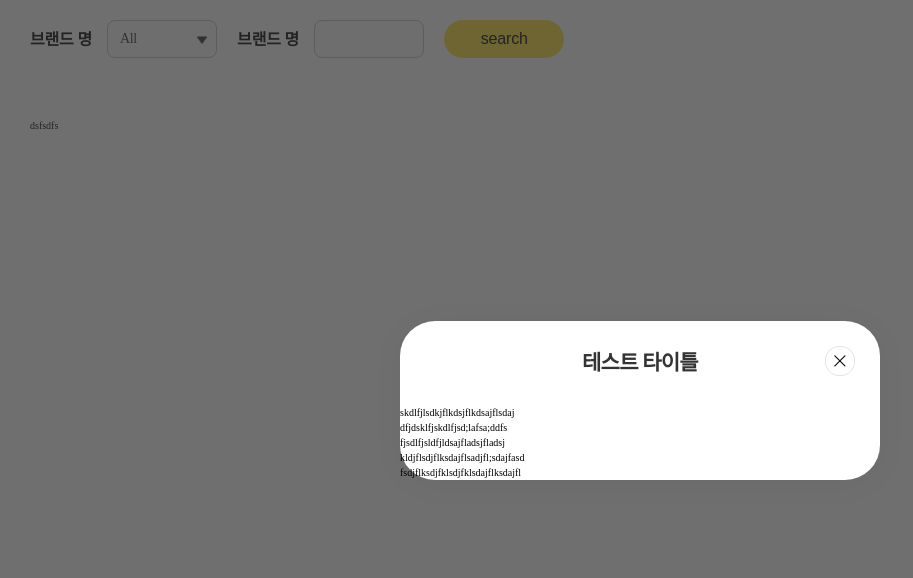
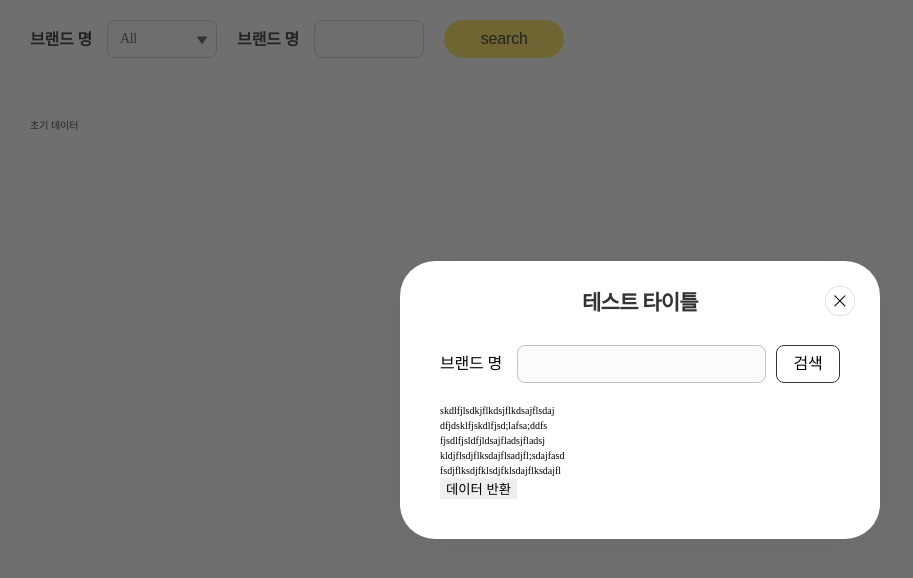
Before and after one commit to juhan00/readdata, a Next.js app: page /user/brand in a window 1280 px wide. Shown: the top 578 px of the page, without its empty margins (0-913 px from the left). Built offline with nearby package versions, Linux system fonts and the light colour scheme; a small style sheet from the web is missing.

Commit message:
feat: 팝업 리턴 데이터 테스트

```diff
--- a/pages/user/brand/index.jsx
+++ b/pages/user/brand/index.jsx
@@ -2,20 +2,23 @@ import SearchItem from "@/src/components/data/searchItem";
 import { SEARCH_TYPE_SELECT, SEARCH_TYPE_INPUT } from "@/consts/common";
 import { useState } from "react";
 import { useTranslation } from "next-i18next";
-import SearchBrand from "@/src/components/data/popup/searchBrand";
+import PopupSearchBrand from "@/src/components/data/popup/popupSearchBrand";
 
 //styles
 import styles from "./brand.module.scss";
 import className from "classnames/bind";
+
 const cx = className.bind(styles);
 
 const Brand = () => {
   const { t } = useTranslation(["common", "dataUser"]);
 
+  const [brandState, setBrandState] = useState("초기 데이터");
+
   const [isPopup, setIsPopup] = useState(true);
   return (
     <>
-      {isPopup && <SearchBrand setIsPopup={setIsPopup} />}
+      {isPopup && <PopupSearchBrand setReturnState={setBrandState} setIsPopup={setIsPopup} />}
 
       <div className={cx("brand")}>
         <div className={cx("row")}>
@@ -30,7 +33,7 @@ const Brand = () => {
           </div>
         </div>
         <div className={cx("row")}>
-          <div className={cx("col")}>dsfsdfs</div>
+          <div className={cx("col")}>{brandState}</div>
         </div>
       </div>
     </>
--- /dev/null
+++ b/src/components/data/popup/popupSearchBrand/index.jsx
@@ -0,0 +1,41 @@
+import DataPopupLayout from "@/layouts/dataPopupLayout";
+import PopupSearchItem from "../popupSearchItem";
+import { SEARCH_TYPE_INPUT } from "@/consts/common";
+
+//styles
+import styles from "./popupSearchBrand.module.scss";
+import className from "classnames/bind";
+const cx = className.bind(styles);
+
+const PopupSearchBrand = ({ setReturnState, setIsPopup }) => {
+  const handleClickReturn = () => {
+    setReturnState("팝업 리턴데이터");
+    setIsPopup(false);
+  };
+
+  return (
+    <DataPopupLayout title={"테스트 타이틀"} setIsPopup={setIsPopup}>
+      <div className={cx("search-brand")}>
+        <div className={cx("search-wrap")}>
+          <PopupSearchItem searchType={SEARCH_TYPE_INPUT} />
+          <button className={cx("submit")}>검색</button>
+        </div>
+        <div className={cx("content-wrap")}>
+          skdlfjlsdkjflkdsjflkdsajflsdaj
+          <br />
+          dfjdsklfjskdlfjsd;lafsa;ddfs
+          <br />
+          fjsdlfjsldfjldsajfladsjfladsj
+          <br />
+          kldjflsdjflksdajflsadjfl;sdajfasd
+          <br />
+          fsdjflksdjfklsdjfklsdajflksdajfl
+          <br />
+          <button onClick={() => handleClickReturn()}>데이터 반환</button>
+        </div>
+      </div>
+    </DataPopupLayout>
+  );
+};
+
+export default PopupSearchBrand;
--- /dev/null
+++ b/src/components/data/popup/popupSearchBrand/popupSearchBrand.module.scss
@@ -0,0 +1,15 @@
+.search-brand {
+  padding: 0 4rem 4rem;
+  .search-wrap {
+    display: flex;
+    align-items: center;
+    width: 100%;
+    button.submit {
+      @include data-popup-btn-submit;
+      margin-left: 1rem;
+    }
+  }
+  .content-wrap {
+    margin-top: 2rem;
+  }
+}
--- a/src/components/data/popup/searchItem/index.jsx
+++ b/src/components/data/popup/popupSearchItem/index.jsx
@@ -1,11 +1,11 @@
 import { SEARCH_TYPE_SELECT, SEARCH_TYPE_INPUT } from "@/consts/common";
 
 //styles
-import styles from "./searchItem.module.scss";
+import styles from "./popupSearchItem.module.scss";
 import className from "classnames/bind";
 const cx = className.bind(styles);
 
-const SearchItem = () => {
+const PopupSearchItem = ({ searchType }) => {
   return (
     <div className={cx("search-item")}>
       <label>브랜드 명</label>
@@ -22,4 +22,4 @@ const SearchItem = () => {
   );
 };
 
-export default SearchItem;
+export default PopupSearchItem;
--- /dev/null
+++ b/src/components/data/popup/popupSearchItem/popupSearchItem.module.scss
@@ -0,0 +1,28 @@
+.search-item {
+  display: flex;
+  align-items: center;
+  width: 100%;
+  box-sizing: border-box;
+  label {
+    font-size: 1.6rem;
+    font-weight: 400;
+    line-height: 1.5;
+    letter-spacing: -0.016rem;
+    margin-right: 1.5rem;
+    white-space: nowrap;
+  }
+  select {
+    display: inline-block;
+    width: auto;
+    width: 11rem;
+    border: 0.1rem solid #c2c2c2;
+    background-color: #fbfbfb;
+    background-position: calc(100% - 0.5rem) 50%;
+  }
+  input {
+    display: inline-block;
+    flex-grow: 1;
+    border: 0.1rem solid #c2c2c2;
+    background-color: #fbfbfb;
+  }
+}
--- a/src/components/data/popup/searchBrand/index.jsx
+++ /dev/null
@@ -1,20 +0,0 @@
-import DataPopupLayout from "@/layouts/dataPopupLayout";
-
-const SearchBrand = ({ setIsPopup }) => {
-  return (
-    <DataPopupLayout title={"테스트 타이틀"} setIsPopup={setIsPopup}>
-      skdlfjlsdkjflkdsjflkdsajflsdaj
-      <br />
-      dfjdsklfjskdlfjsd;lafsa;ddfs
-      <br />
-      fjsdlfjsldfjldsajfladsjfladsj
-      <br />
-      kldjflsdjflksdajflsadjfl;sdajfasd
-      <br />
-      fsdjflksdjfklsdjfklsdajflksdajfl
-      <br />
-    </DataPopupLayout>
-  );
-};
-
-export default SearchBrand;
--- a/src/styles/_mixin.scss
+++ b/src/styles/_mixin.scss
@@ -29,3 +29,15 @@
   border-radius: 3.8rem;
   background-color: $color-yellow;
 }
+
+@mixin data-popup-btn-submit {
+  font-size: 1.6rem;
+  font-weight: 500;
+  line-height: 1.75;
+  letter-spacing: -0.016rem;
+  width: 7.5rem;
+  height: 3.8rem;
+  border-radius: 0.8rem;
+  background-color: $color-white;
+  border: 0.1rem solid $color-black;
+}
```
Also changed, not shown: src/components/data/popup/searchItem/searchItem.module.scss (deleted).
